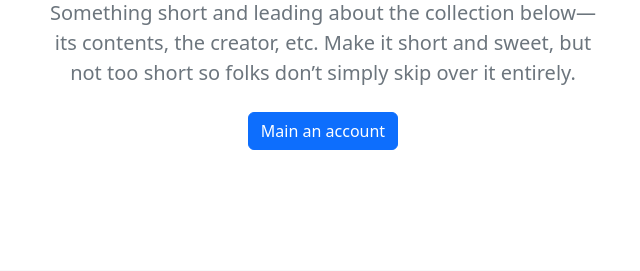
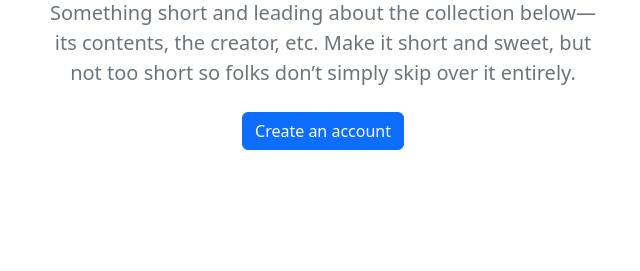
Before and after one commit to Faisal135711/django-book-store, a Django app: page / in a window 1280 px wide. Shown: the part 210-481 px from the top of the page, without its empty margins (317-957 px from the left). Run offline with Django 4.2, Linux system fonts and the light colour scheme; data that the repository does not hold is empty.

Commit message:
fix typo in home.html

```diff
--- a/templates/store/home.html
+++ b/templates/store/home.html
@@ -16,7 +16,7 @@
             simply skip over it entirely.
           </p>
           <p>
-            <a href="#" class="btn btn-primary my-2">Main an account</a>
+            <a href="#" class="btn btn-primary my-2">Create an account</a>
           </p>
         </div>
       </div>
```
